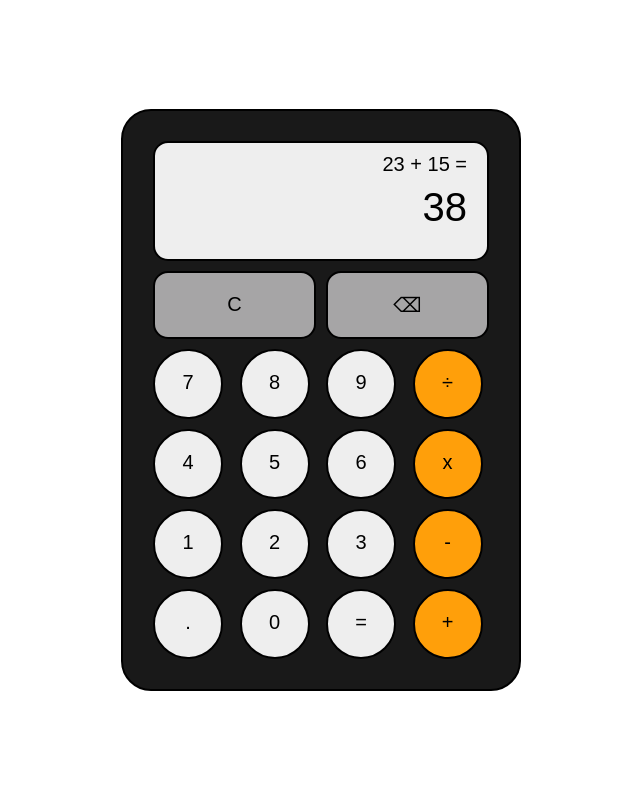
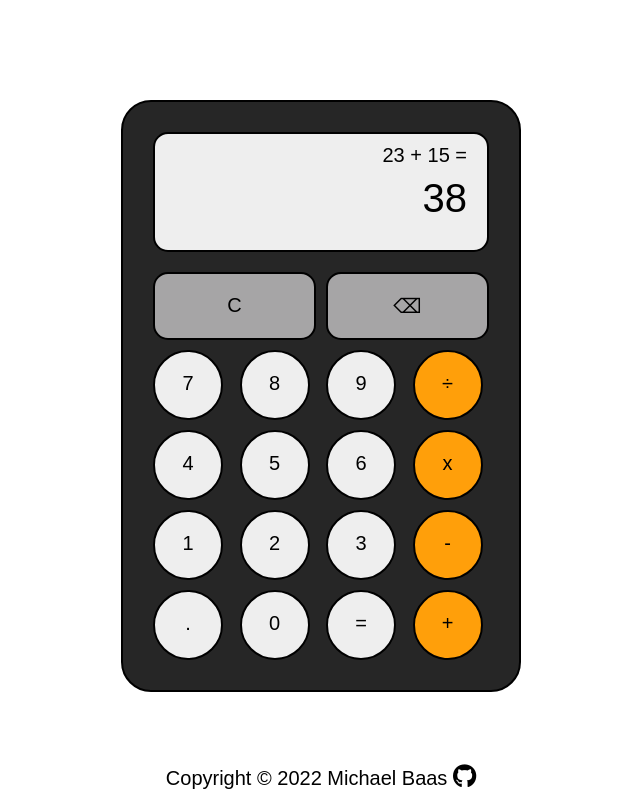
Before and after one commit to Michael-Baas/odin-calculator, a plain HTML site: page index.html in a window 1280 px wide. Shown: the whole page, without its empty margins (319-959 px from the left). Drawn offline with Linux system fonts and the light colour scheme.

Commit message:
Add footer

```diff
--- a/index.html
+++ b/index.html
@@ -5,6 +5,7 @@
     <meta http-equiv="X-UA-Compatible" content="IE=edge">
     <meta name="viewport" content="width=device-width, initial-scale=1.0">
     <title>Calculator</title>
+    <script src="https://kit.fontawesome.com/025436ef12.js" crossorigin="anonymous"></script>
     <link rel="stylesheet" href="styles.css">
 </head>
 <body>
@@ -36,6 +37,9 @@
             <span data-operator >+</span>
         </div>
     </div>
+    <footer>
+        <p>Copyright &copy; <script> document.write(new Date().getFullYear())</script> Michael Baas <a href="https://github.com/Michael-Baas"><i class="fa-brands fa-github"></i></a> </p>
 
+    </footer>
 </body>
 </html>
--- a/styles.css
+++ b/styles.css
@@ -6,14 +6,38 @@
 
 body {
     display: flex;
-    justify-content: center;
+    justify-content: space-between;
     align-items: center;
     font-size: 1.6rem;
     height: 100vh;
     font-family: sans-serif;
+    flex-direction: column;
 }
 html {
     font-size: 62.5%;
+}
+
+a {
+    color: #000;
+}
+
+i {
+    display: inline;
+}
+
+footer {
+    font-size: 2rem;
+    margin-bottom: 1rem;
+}
+
+.fa-github:hover {
+    transform: rotate(360deg) scale(1.2);
+}
+
+.fa-github {
+    color: #000;
+    font-size: 2.4rem;
+    transition: transform 0.3s ease-in-out;
 }
 
 .big-buttons span,
@@ -31,9 +55,10 @@ html {
 .calculator-container{
     width: 400px;
     display: grid;
-    background-color:rgba(0, 0, 0, .9);
+    background-color:rgba(0, 0, 0, .85);
     padding: 3rem;
     border-radius: 3rem;
+    margin-top: 10rem;
 }
 
 .calculator-container,
@@ -71,6 +96,7 @@ html {
     padding: 1rem 2rem;
     word-wrap: break-word;
     word-break: break-all;
+    margin-bottom: 1rem;
 }
 
 span[data-previous-operand]{
```
